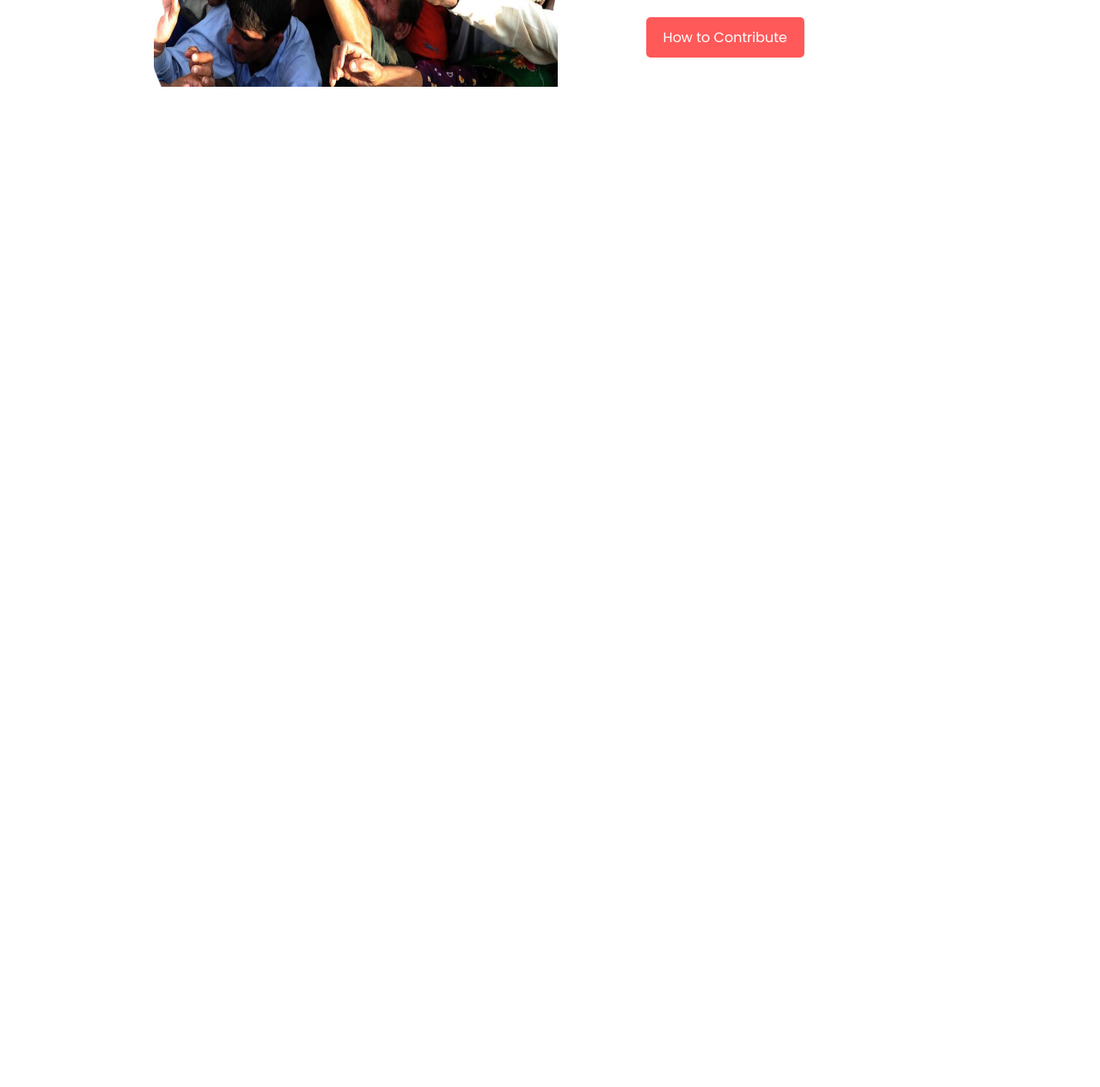
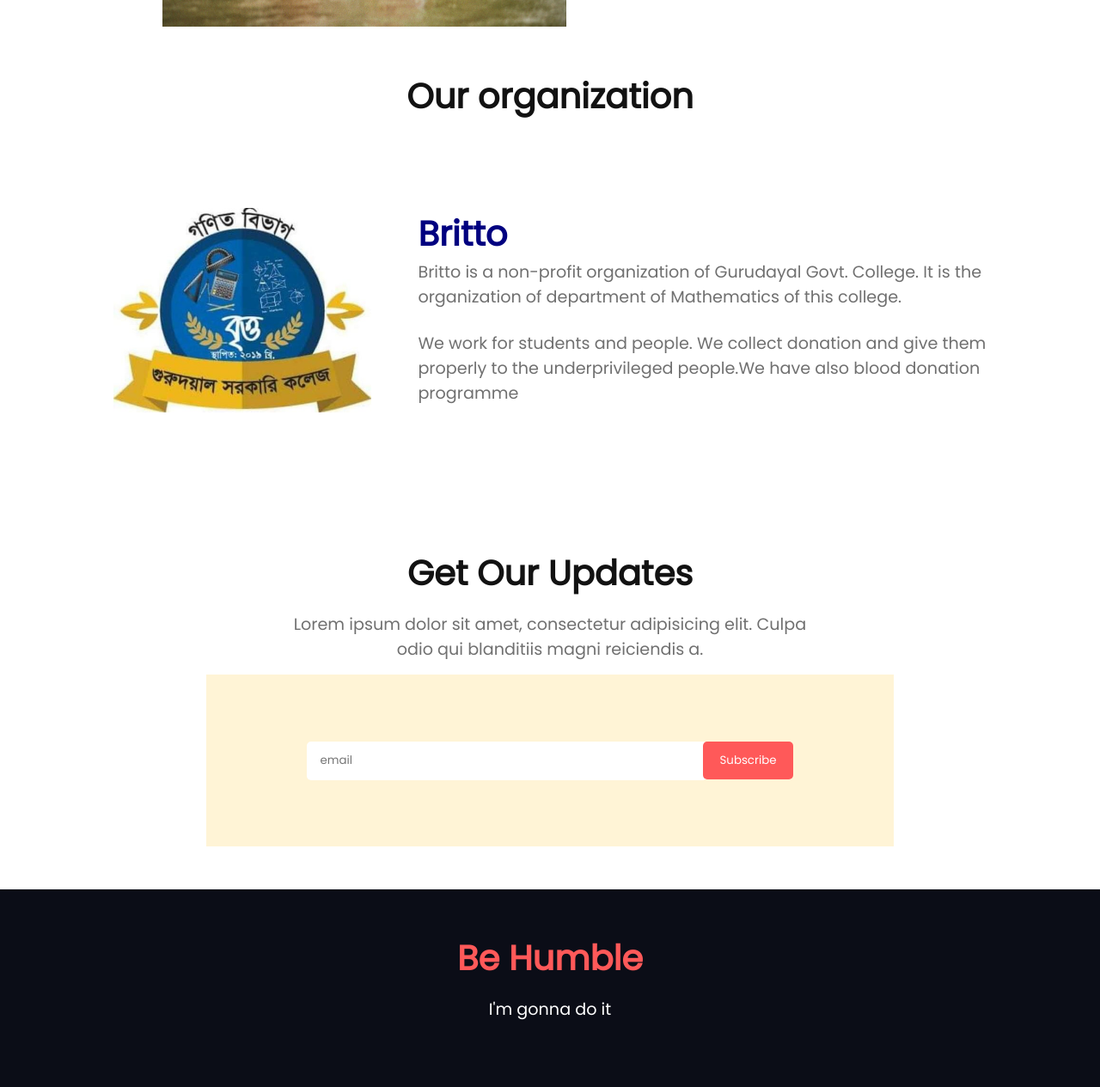
Before and after one commit to rawfoon/donate-today, a plain HTML site: page index.html in a window 1280 px wide. Shown: the part 3113-4378 px from the top of the page at 86% size. Before the commit the page ends 3285 px from the top, so only its background shows below. Drawn offline with Linux system fonts and the light colour scheme.

Commit message:
ogranizaton and footer added

```diff
--- a/index.html
+++ b/index.html
@@ -118,7 +118,7 @@
     <section class="contribute">
         <div class="contribute-container">
             <div class="contribution-card half-width">
-                <img src="images/donation0.jpg" alt="">
+                <img src="images/floods-in-bangladesh.jpg" alt="">
             </div>
 
             <div class="contribution-card half-width">
@@ -134,9 +134,54 @@
 
         </div>
     </section>
+
     <!-- bottom contribute section end -->
 
 
+    <!-- organization section start -->
+    <section class="organization">
+        <h1>Our organization</h1>
+        <div class="ogranaization-container">
+            <div class="logo">
+                <img src="images/britto.jpg" alt="">
+            </div>
+            <div class="organization-text">
+                <h1>Britto</h1>
+                <p>Britto is a non-profit organization of Gurudayal Govt. College. It is the organization of department of Mathematics of this college.</p><br>
+                <p> We work for students and people. We collect donation and give them properly to the underprivileged people.We have also blood donation programme</p>
+            </div>
+        </div>
+
+    </section>
+
+    <!-- organization section end -->
+
+
+    <!-- subscribe section start -->
+    <section class="subscribe-section">
+        <form action="#">
+            <h1>Get Our Updates</h1>
+            <p>Lorem ipsum dolor sit amet, consectetur adipisicing elit. Culpa odio qui blanditiis magni reiciendis a.</p>
+            <div class="email-section">
+                <input type="email" name="" id="" placeholder="email">
+                <button class="btn">Subscribe</button>
+
+            </div>
+
+        </form>
+
+    </section>
+    <!-- subscribe section end -->
+
+
+    <!-- footer start -->
+
+
+    <footer>
+        <h1>Be Humble</h1>
+        <p>I'm gonna do it</p>
+    </footer>
+    <!-- footer end -->
 
 </body>
 
--- a/style.css
+++ b/style.css
@@ -159,18 +159,19 @@
 
     .contribute {
         width: 80%;
-        margin: 0 auto;
+        margin: 50px auto;
         margin-top: 100px;
     }
 
     .contribute-container {
         display: flex;
+        justify-content: center;
     }
 
     .contribution-card {
         margin: 5%;
-        width: 470px;
-        height: 470px;
+        width: 400px;
+        height: 400px;
     }
 
     .contribution-card p {
@@ -186,3 +187,89 @@
         height: 450px
     }
     /*contribution section end */
+    /* organization section start */
+
+    .organization {
+        text-align: center;
+    }
+
+    .ogranaization-container {
+        width: 80%;
+        margin: auto;
+        padding: 100px 0;
+        display: flex;
+    }
+
+    .logo {
+        width: 30%;
+        margin-right: 5%;
+    }
+
+    .logo img {
+        width: 300px;
+    }
+
+    .organization-text {
+        width: 65%;
+        text-align: left;
+    }
+
+    .organization-text h1 {
+        color: navy;
+    }
+
+    .organization-text p {
+        width: 100%;
+        margin: 0;
+        padding: 0;
+    }
+    /* organization section end */
+    /* subscribe section start */
+
+    .subscribe-section {
+        text-align: center;
+        margin: 50px auto;
+    }
+
+    .email-section {
+        width: 800px;
+        height: 200px;
+        background-color: #FFF4D6;
+        margin: auto;
+        display: flex;
+        align-items: center;
+        justify-content: center;
+    }
+
+    .email-section input {
+        width: 450px;
+        height: 45px;
+        padding-left: 2%;
+        margin-right: -5px;
+        outline: none;
+        border: none;
+        border-radius: 5px;
+    }
+
+    button {
+        border: none;
+        outline: none;
+    }
+    /* subscribe section end */
+    /* footer start */
+
+    footer {
+        height: 180px;
+        text-align: center;
+        background-color: #0B0D17;
+        padding-top: 50px;
+    }
+
+    footer h1 {
+        color: #FF5959;
+    }
+
+    footer p {
+        color: white;
+    }
+    /* footer end */
```
Also changed, not shown: images/britto.jpg (added).
